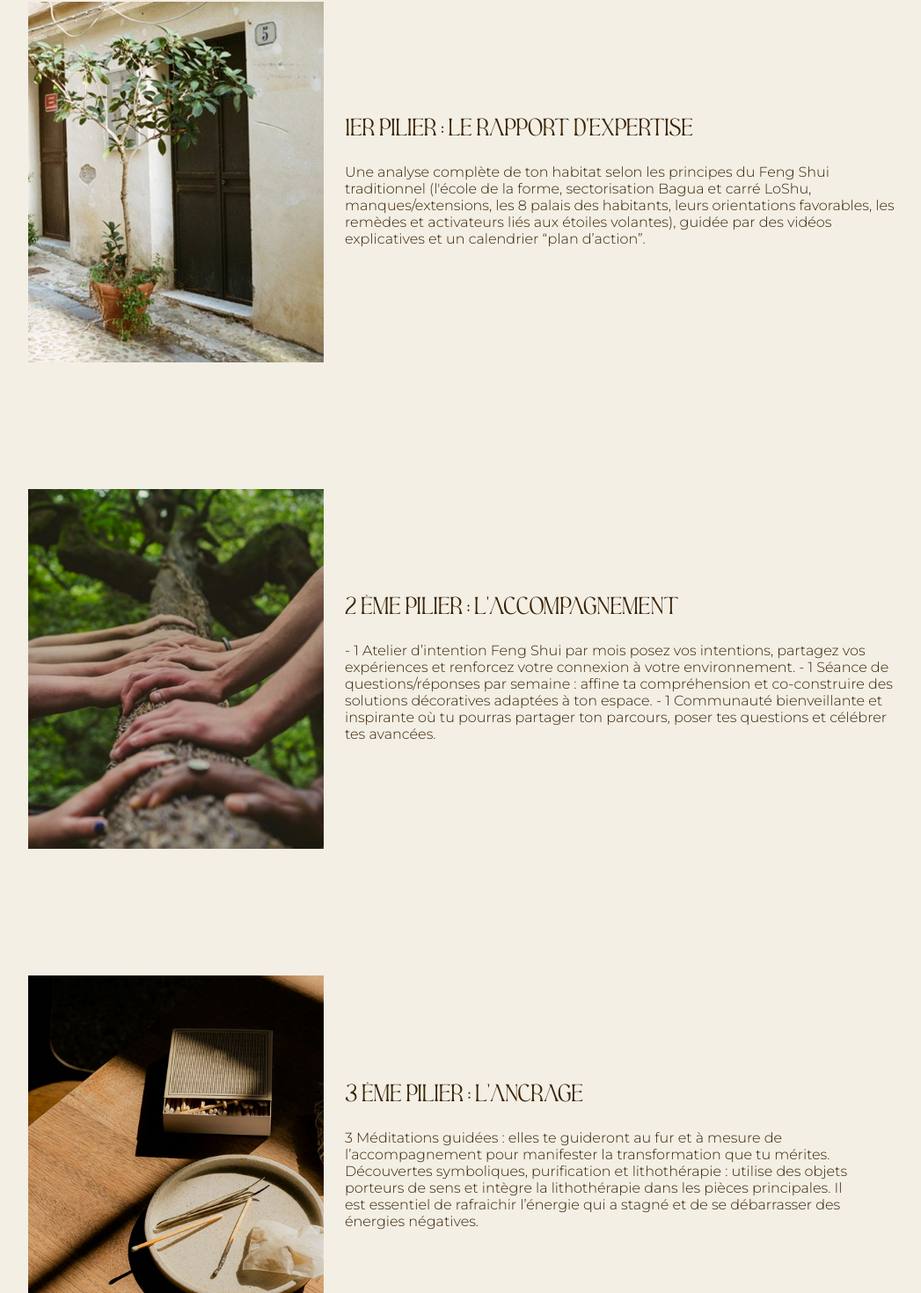
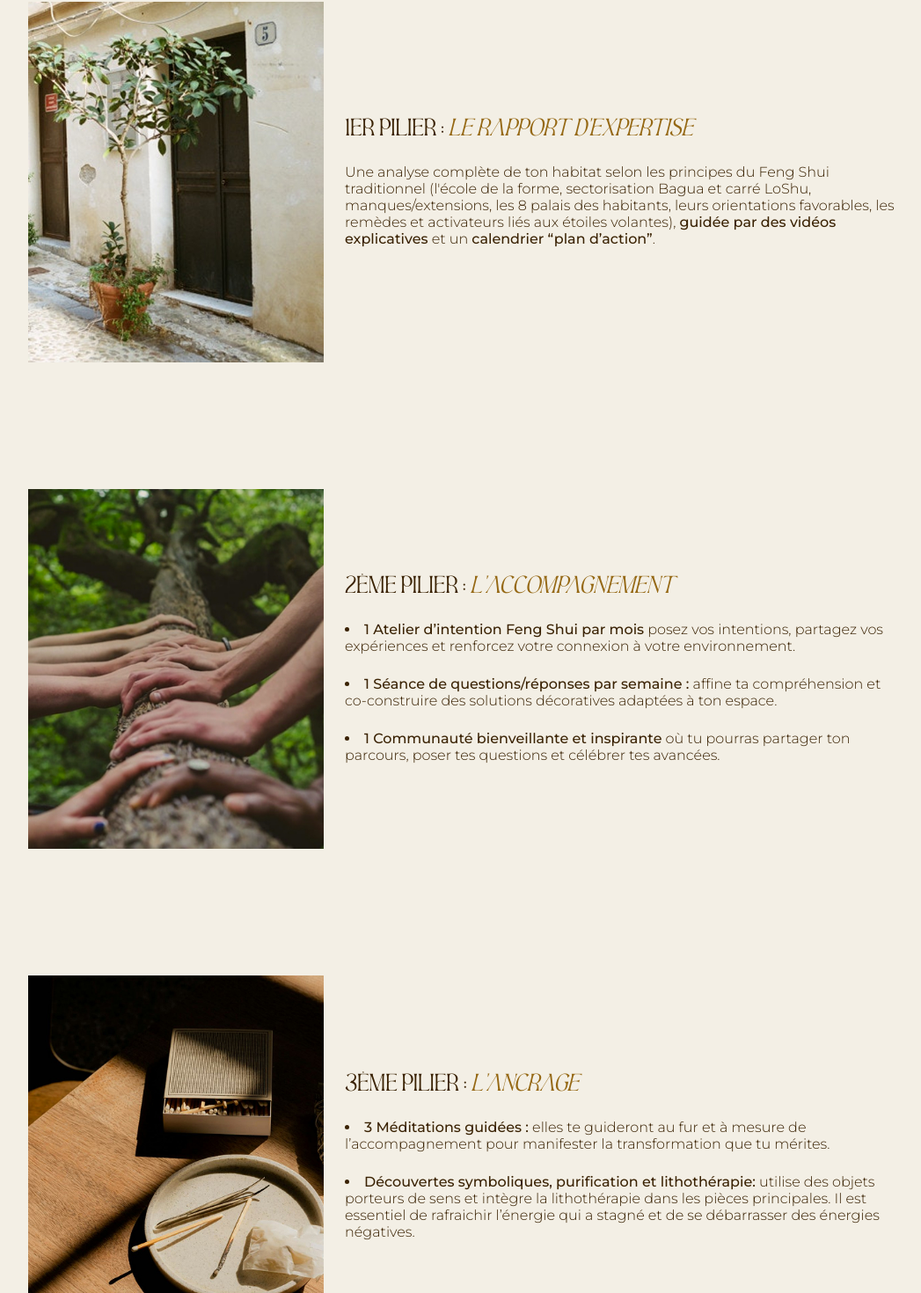
Before and after one commit to ljeandin/emergence, a Vue app: page / in a window 1280 px wide. Shown: the part 3737-5207 px from the top of the page at 88% size, without its empty margins (64-1111 px from the left). Built offline with nearby package versions, Linux system fonts and the light colour scheme; a web font is replaced by a local one.

Commit message:
Beautify Offers

```diff
--- a/src/components/organisms/offer/Offer.vue
+++ b/src/components/organisms/offer/Offer.vue
@@ -1,33 +1,41 @@
 <script setup>
-    const offer_part = [
+    const offers = [
         {
-            picture: new URL(
-                "@/assets/images/offer/offer_part_1.jpg",
-                import.meta.url
-            ).href,
-            title: "1er pilier : Le rapport d’expertise",
-            content:
-                "Une analyse complète de ton habitat selon les principes du Feng Shui traditionnel (l'école de la forme, sectorisation Bagua et carré LoShu, manques/extensions, les 8 palais des habitants, leurs orientations favorables, les remèdes et activateurs liés aux étoiles volantes), guidée par des vidéos explicatives et un calendrier “plan d’action”.",
+            title: "1er pilier",
+            subtitle: "Le rapport d’expertise",
+            type: "paragraph",
+            content: `Une analyse complète de ton habitat selon les principes du Feng Shui traditionnel (l'école de la forme,
+              sectorisation Bagua et carré LoShu, manques/extensions, les 8 palais des habitants, leurs orientations favorables,
+              les remèdes et activateurs liés aux étoiles volantes), <b>guidée par des vidéos explicatives</b> et un
+              <b>calendrier “plan d’action”</b>.`,
         },
         {
-            picture: new URL(
-                "@/assets/images/offer/offer_part_2.jpg",
-                import.meta.url
-            ).href,
-            title: "2 ème pilier : L’accompagnement",
-            content:
-                "- 1 Atelier d’intention Feng Shui par mois posez vos intentions, partagez vos expériences et renforcez votre connexion à votre environnement. - 1 Séance de questions/réponses par semaine :  affine ta compréhension et co-construire des solutions décoratives adaptées à ton espace. - 1 Communauté bienveillante et inspirante où tu pourras partager ton parcours, poser tes questions et célébrer tes avancées.",
+            title: "2ème pilier",
+            subtitle: "L’accompagnement",
+            type: "list",
+            content: [
+                `<b>1 Atelier d’intention Feng Shui par mois</b> posez vos intentions, partagez vos expériences et renforcez votre connexion à votre environnement.`,
+                `<b>1 Séance de questions/réponses par semaine :</b> affine ta compréhension et co-construire des solutions décoratives adaptées à ton espace.`,
+                `<b>1 Communauté bienveillante et inspirante</b> où tu pourras partager ton parcours, poser tes questions et célébrer tes avancées.`,
+            ],
         },
         {
-            picture: new URL(
-                "@/assets/images/offer/offer_part_3.jpg",
-                import.meta.url
-            ).href,
-            title: "3 ème pilier : L’ancrage",
-            content:
-                "3 Méditations guidées : elles te guideront au fur et à mesure de l’accompagnement pour manifester la transformation que tu mérites. Découvertes symboliques, purification et lithothérapie : utilise des objets porteurs de sens et intègre la lithothérapie dans les pièces principales. Il est essentiel de rafraichir l’énergie qui a stagné et de se débarrasser des énergies négatives.",
+            title: "3ème pilier",
+            subtitle: "L’ancrage",
+            type: "list",
+            content: [
+                `<b>3 Méditations guidées :</b> elles te guideront au fur et à mesure de l’accompagnement pour manifester la transformation que tu mérites.`,
+                `<b>Découvertes symboliques, purification et lithothérapie:</b> utilise des objets porteurs de sens et intègre la lithothérapie dans les pièces principales. Il est essentiel de rafraichir l’énergie qui a stagné et de se débarrasser des énergies négatives.`,
+            ],
         },
     ];
+
+    const part_image_URL_maker = function (imageNumber) {
+        return new URL(
+            `../../../assets/images/offer/offer_part_${imageNumber}.jpg`,
+            import.meta.url
+        ).href;
+    };
 </script>
 
 <template>
@@ -47,25 +55,37 @@
             <a
                 class="button-discrete"
                 href=""
-                >Découvre les 3 piliers essentiels à ton
-                épanouissement</a
             >
+                Découvre les 3 piliers essentiels à ton
+                épanouissement
+            </a>
         </div>
+
         <div
-            v-for="(part, index) in offer_part"
+            v-for="(offer, index) in offers"
             :key="index"
             class="offer-part"
         >
             <img
                 class="offer-part__image"
-                :src="part.picture"
+                :src="part_image_URL_maker(index + 1)"
                 alt=""
             />
             <div class="offer-part__text">
                 <h2 class="offer-part__title heading-2">
-                    {{ part.title }}
+                    {{ offer.title }} :
+                    <em>{{ offer.subtitle }}</em>
                 </h2>
-                <p>{{ part.content }}</p>
+                <div v-if="offer.type === 'paragraph'">
+                    <p v-html="offer.content"></p>
+                </div>
+                <ul v-else>
+                    <li
+                        v-for="(item, idx) in offer.content"
+                        :key="idx"
+                        v-html="item"
+                    ></li>
+                </ul>
             </div>
         </div>
     </section>
--- a/src/components/organisms/offer/offer.scss
+++ b/src/components/organisms/offer/offer.scss
@@ -29,6 +29,13 @@
     &__text {
         position: relative;
         max-width: 60ch;
+        li {
+            list-style-position: inside;
+
+            &:not(:last-child) {
+                margin-bottom: 3 * $spacing;
+            }
+        }
     }
 
     &__title {
--- a/src/components/tokens/typography.scss
+++ b/src/components/tokens/typography.scss
@@ -34,6 +34,14 @@ a {
     color: $color-text;
 }
 
+b {
+    font-weight: 500;
+}
+
+em {
+    color: $color-bronze;
+}
+
 .heading-1 {
     font-family: $aesthetic;
     font-size: 3.5 * $spacing;
```
